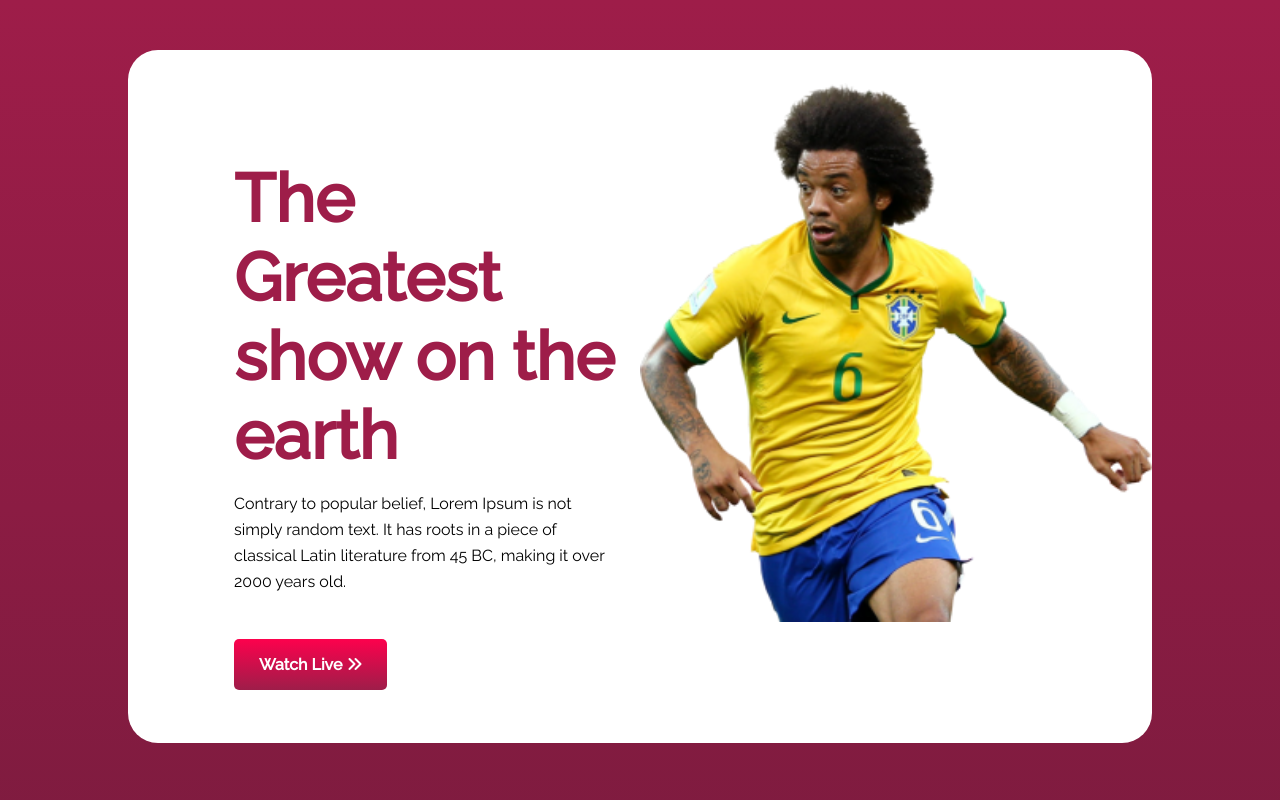
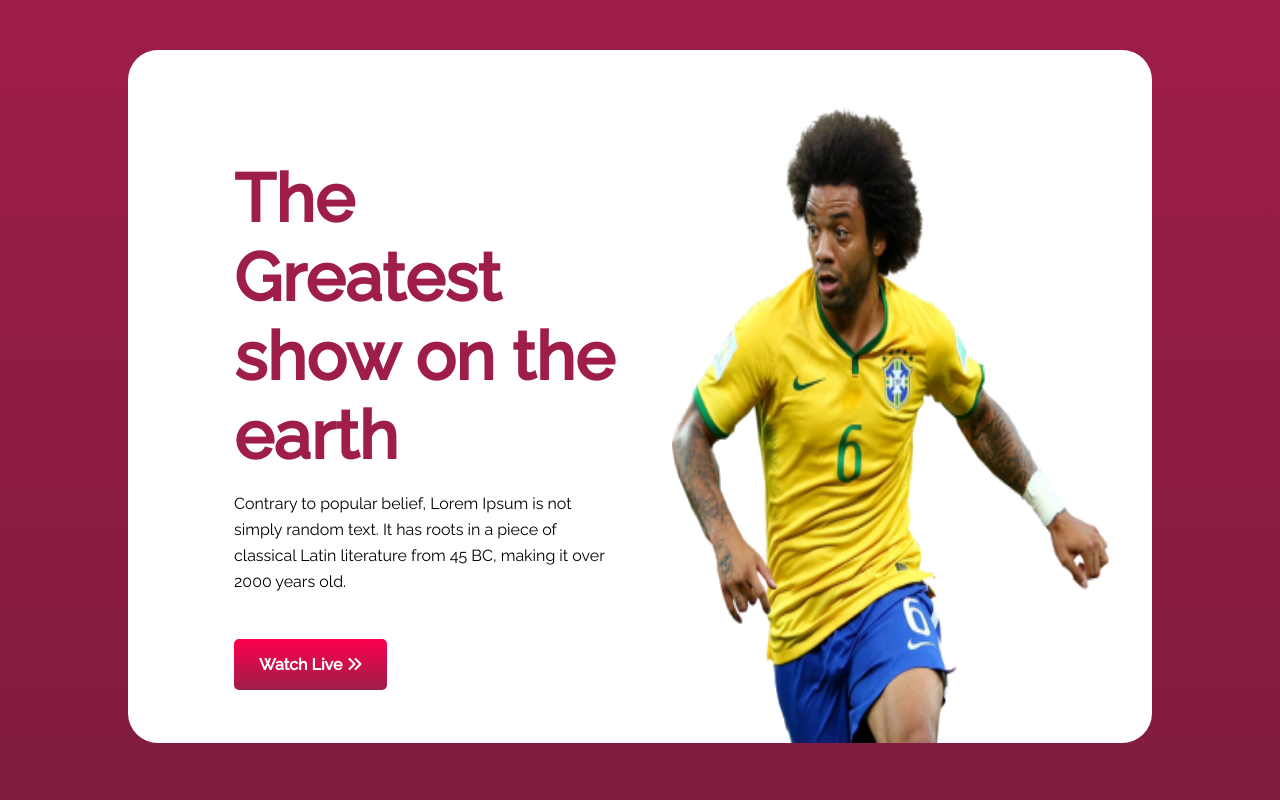
Before and after one commit to abdulahad-dev/world-cup-2022, a plain HTML site: page index.html in a window 1280 px wide. Shown: the top 800 px of the page. Drawn offline with Linux system fonts and the light colour scheme.

Commit message:
final project added

```diff
--- a/css/style.css
+++ b/css/style.css
@@ -74,9 +74,15 @@ hr {
     transition: all 0.5 ease;
 }
 
+.world-cup-banner .world-cup-banner-player {
+    width: 90%;
+    margin: 56px 0px 0px 20px;
+    text-align: center;
+}
+
 .world-cup-banner .world-cup-banner-player img {
-    width: 100%;
-    padding: 33px 80px 0px 0px;
+    width: 95%;
+    height: 100%;
 }
 
 /* ----------------------
@@ -462,7 +468,7 @@ footer {
 
     .world-cup-banner .world-cup-banner-player img {
         width: 95%;
-        padding: 20px 10px 0px 0px;
+        /* padding: 20px 10px 0px 0px; */
     }
 
     .math-group-blog {
```
